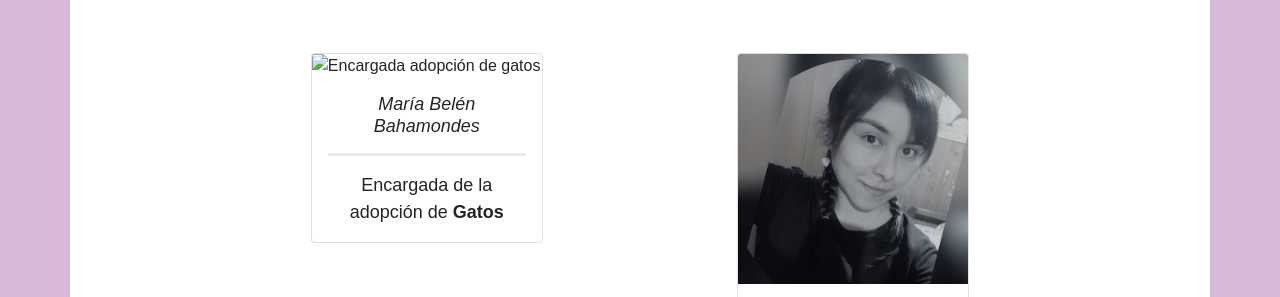
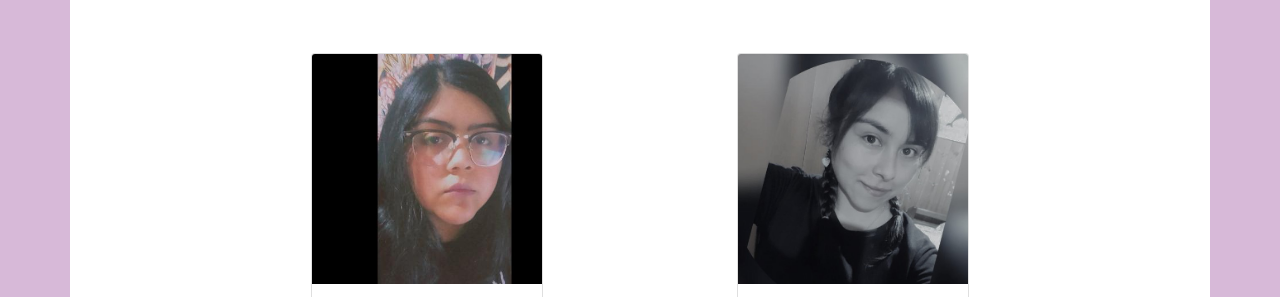
Before and after one commit to MariaBhamondes/1.2.4-Actividad-Formativa-Creaci-n-y-uso-de-las-hojas-de-estilo, a plain HTML site: page views/nosotros.html in a window 1280 px wide. Shown: the part 456-753 px from the top of the page. Drawn offline with Linux system fonts and the light colour scheme.

Commit message:
Agregó imágenes de encargadas de las adopciones

```diff
--- a/views/nosotros.html
+++ b/views/nosotros.html
@@ -101,7 +101,7 @@
                         <div class="col-1 col-md-2"></div>
                         <div class="col-4 col-md-3 mt-5">
                             <div class="card ">
-                                <img src="..." class="card-img-top" alt="Encargada adopción de gatos">
+                                <img src="../resource/img/AdopcionGatos.jpg" class="card-img-top" alt="Encargada adopción de gatos">
                                 <div class="card-body">
                                     <h5 class="card-title">María Belén Bahamondes</h5>
                                     <hr class="card-separacion">
```
Also changed, not shown: resource/img/AdopcionGatos.jpg (added).
